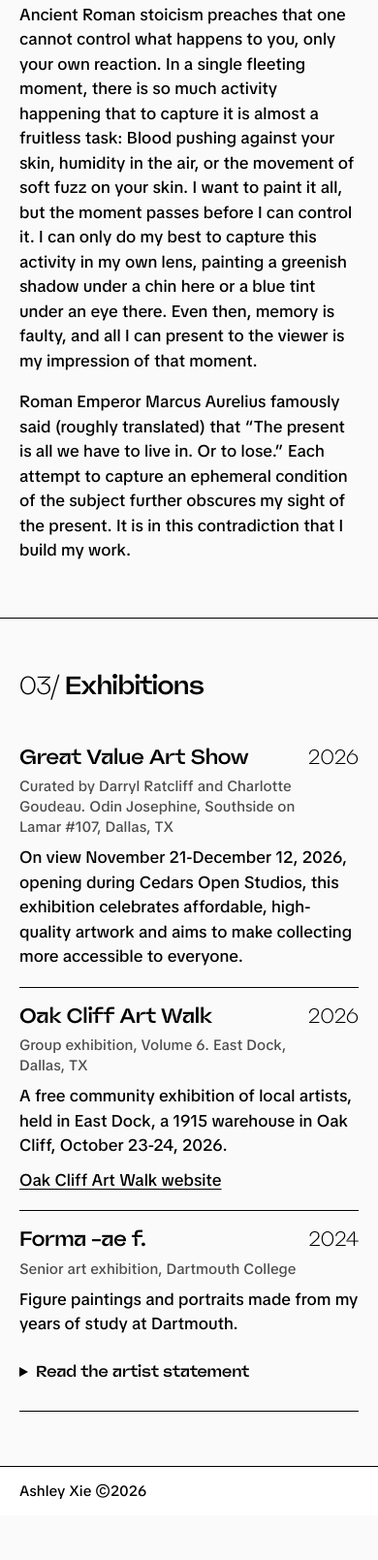
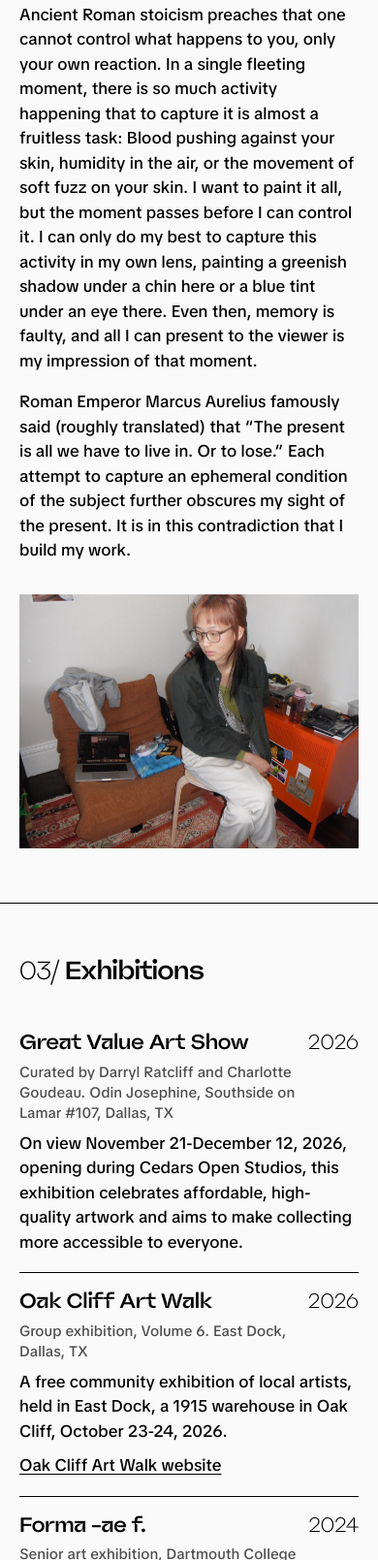
Before and after one commit to a2px/paintings, a plain HTML site: page index.html in a window 390 px wide. Shown: the part 2530-4139 px from the top of the page at 97% size. Before the commit the page ends 4093 px from the top, so only its background shows below. Drawn offline with Linux system fonts and the light colour scheme.

Commit message:
About photo, footer style

```diff
--- a/assets/css/site.css
+++ b/assets/css/site.css
@@ -69,6 +69,9 @@ strong, b, th { font-weight: 500; }
 
 /* About */
 .about__text p { max-width: 38em; }
+.about__body { display: grid; grid-template-columns: minmax(0, 7fr) minmax(0, 5fr); column-gap: clamp(32px, 5vw, 96px); align-items: start; }
+.about__photo { width: 100%; height: auto; grid-row: 1 / span 3; grid-column: 2; }
+.about__body > .subhead, .about__body > .facts { grid-column: 1; }
 .about__text p + p { margin-top: 1em; }
 .subhead { font-size: var(--t-sub); margin: 48px 0 12px; }
 .facts { margin: 0; border-top: 1px solid var(--ink); max-width: 40em; }
@@ -86,7 +89,7 @@ strong, b, th { font-weight: 500; }
 .ex__year { font: 200 var(--t-sub)/1.1 var(--display); }
 
 /* Footer */
-.footer { background: #fff; border-top: 1px solid var(--ink); padding: 14px 0; font-size: var(--t-small); }
+.footer { background: #fff; border-top: 1px solid var(--ink); padding: 14px 0; text-align: center; font: 500 var(--t-small)/1.5 var(--display); color: var(--muted); }
 
 /* Painting viewer */
 .viewer { width: min(1200px, 94vw); max-height: 92vh; padding: 0; border: 1.5px solid var(--ink); background: var(--paper); }
@@ -105,6 +108,9 @@ strong, b, th { font-weight: 500; }
   .works { grid-template-columns: repeat(2, 1fr); }
   .work:nth-child(n) { transform: none; margin-top: 0; }
   .work:nth-child(2n) { margin-top: 40px; }
+  .about__body { grid-template-columns: 1fr; row-gap: 32px; }
+  .about__photo { max-width: 38em; grid-row: auto; grid-column: auto; }
+  .about__body > .subhead, .about__body > .facts { grid-column: auto; }
   .viewer__fig { grid-template-columns: 1fr; }
   .viewer__fig img { max-height: 60vh; }
   .viewer { overflow-y: auto; }
--- a/assets/js/content.js
+++ b/assets/js/content.js
@@ -37,6 +37,8 @@ window.PORTFOLIO = {
     "Ancient Roman stoicism preaches that one cannot control what happens to you, only your own reaction. In a single fleeting moment, there is so much activity happening that to capture it is almost a fruitless task: Blood pushing against your skin, humidity in the air, or the movement of soft fuzz on your skin. I want to paint it all, but the moment passes before I can control it. I can only do my best to capture this activity in my own lens, painting a greenish shadow under a chin here or a blue tint under an eye there. Even then, memory is faulty, and all I can present to the viewer is my impression of that moment.",
     "Roman Emperor Marcus Aurelius famously said (roughly translated) that “The present is all we have to live in. Or to lose.” Each attempt to capture an ephemeral condition of the subject further obscures my sight of the present. It is in this contradiction that I build my work.",
   ],
+  // Shown beside the About text.
+  aboutPhoto: { img: "about-photo.jpg", w: 1280, h: 960, alt: "Ashley Xie in glasses and a dark green jacket, seated on a wooden stool beside an orange armchair in a lived-in room" },
   education: [],
 
   exhibitions: [
--- a/assets/js/site.js
+++ b/assets/js/site.js
@@ -32,6 +32,10 @@
 
   // ---- About + exhibitions ----
   $("#aboutText").innerHTML = P.about.map((p) => `<p>${p}</p>`).join("");
+  if (P.aboutPhoto) {
+    const ph = $("#aboutPhoto");
+    Object.assign(ph, { src: `assets/img/${P.aboutPhoto.img}`, width: P.aboutPhoto.w, height: P.aboutPhoto.h, alt: P.aboutPhoto.alt, hidden: false });
+  }
   if (P.education.length) {
     $("#education").innerHTML = P.education.map((e) => `<div><dt>${e.label}</dt><dd>${e.detail}</dd><dd>${e.year}</dd></div>`).join("");
   } else {
--- a/index.html
+++ b/index.html
@@ -11,7 +11,7 @@
   <link rel="preload" href="./assets/fonts-web/PPValve-Medium.woff2" as="font" type="font/woff2" crossorigin>
   <link rel="preload" href="./assets/fonts-web/TikTokSans.woff2" as="font" type="font/woff2" crossorigin>
   <link rel="stylesheet" href="assets/css/fonts.css?v=7c76e5ed4e">
-  <link rel="stylesheet" href="assets/css/site.css?v=16d91ff2e6">
+  <link rel="stylesheet" href="assets/css/site.css?v=288f829878">
 </head>
 <body>
   <a class="skip" href="#work">Skip to the paintings</a>
@@ -51,6 +51,7 @@
       <div class="wrap">
         <div class="about__body">
           <div class="about__text" id="aboutText"></div>
+          <img class="about__photo" id="aboutPhoto" alt="" hidden>
           <h3 class="subhead" id="educationHead">Education</h3>
           <dl class="facts" id="education"></dl>
         </div>
@@ -92,7 +93,7 @@
     </figure>
   </dialog>
 
-  <script src="assets/js/content.js?v=d4162b6e30"></script>
-  <script src="assets/js/site.js?v=c30c89c939"></script>
+  <script src="assets/js/content.js?v=097ba5c6d1"></script>
+  <script src="assets/js/site.js?v=8ac4c9b911"></script>
 </body>
 </html>
```
Also changed, not shown: assets/img/about-photo.jpg (added).
